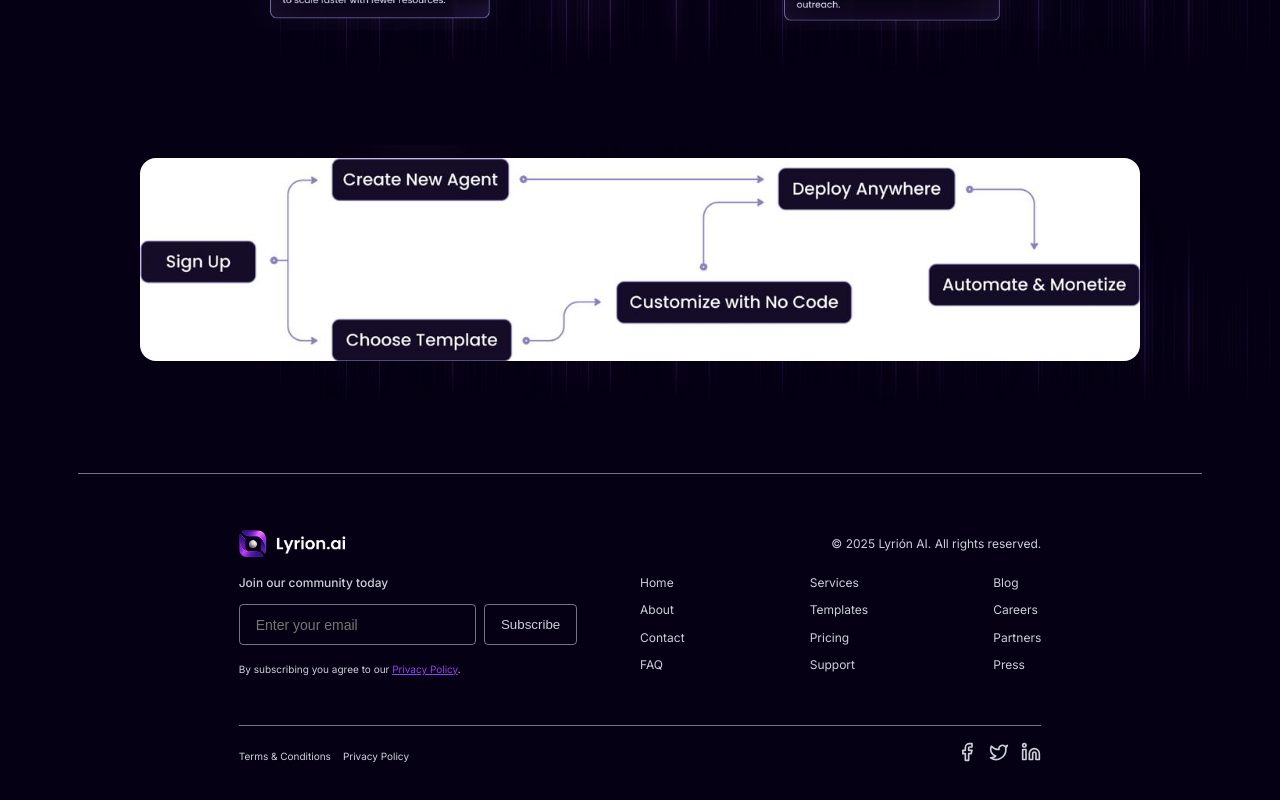
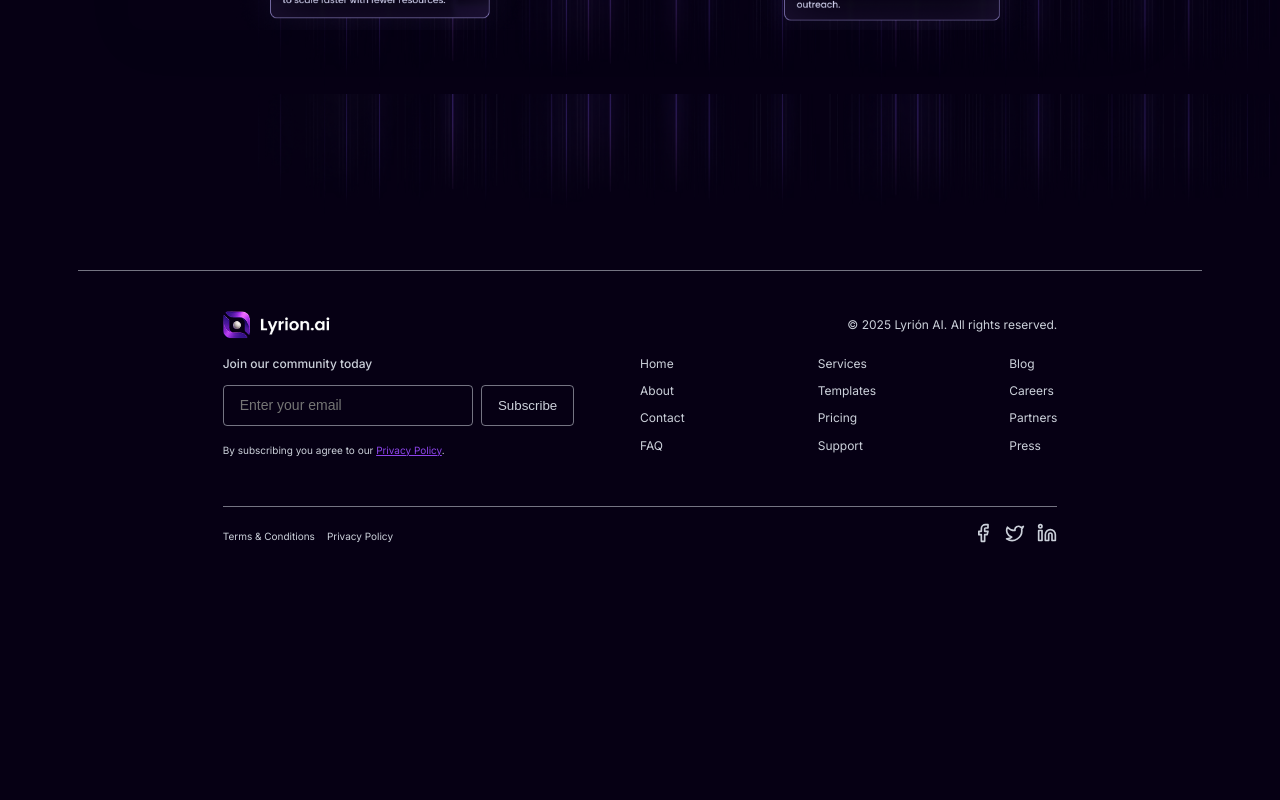
Before and after one commit to ADEEL-AHMAD-123/lyrion-frontend, a React (Vite) app: page / in a window 1280 px wide. Shown: the part 1985-2785 px from the top of the page. After the commit the page ends 2583 px from the top, so only its background shows below. Built offline with nearby package versions, Linux system fonts and the light colour scheme.

Commit message:
fixed navbar colors

```diff
--- a/src/components/sections/Header/_header.scss
+++ b/src/components/sections/Header/_header.scss
@@ -174,7 +174,7 @@
             color: $color-text-light;
 
             &:hover {
-              color: $color-accent-blue;
+              color: $color-accent-purple;
             }
 
             .arrow {
--- a/src/components/sections/footer/Footer.scss
+++ b/src/components/sections/footer/Footer.scss
@@ -12,15 +12,18 @@
   .footer-wrapper {
     width: 90%;
     border-top: 0.1px solid rgba($color-text-light, 0.5);
+    @include mobile {
+      width: 95%;
+    }
   }
   .footer-container {
     width: 80%;
     max-width: 1300px;
     margin: 0 auto;
-    padding: $spacing-2xl;
+    padding: $spacing-xl;
 
     @include mobile {
-      width: 90%;
+      width: 95%;
       padding: $spacing-xs;
     }
 
@@ -31,9 +34,9 @@
       margin-bottom: $spacing-xs;
 
       @include mobile {
-        gap: $spacing-sm;
+        gap: $spacing-xs;
         text-align: center;
-        margin-bottom: $spacing-sm;
+        margin: $spacing-md 0;
       }
 
       .footer-logo {
@@ -41,7 +44,7 @@
         margin-left: -8px;
 
         @include mobile {
-          width: 100px;
+          width: 80px;
         }
       }
 
--- a/src/pages/home/Home.jsx
+++ b/src/pages/home/Home.jsx
@@ -35,9 +35,9 @@ const Home = () => {
 
       <section className="how-it-works-section">
         <img src={pattern} alt="pattern" className="pattern-bg" />
-        <div className="image-wrapper">
+        {/* <div className="image-wrapper">
           <img src={howItWorksImg} alt="How it works" />
-        </div>
+        </div> */}
       </section>
     </>
   );
```
